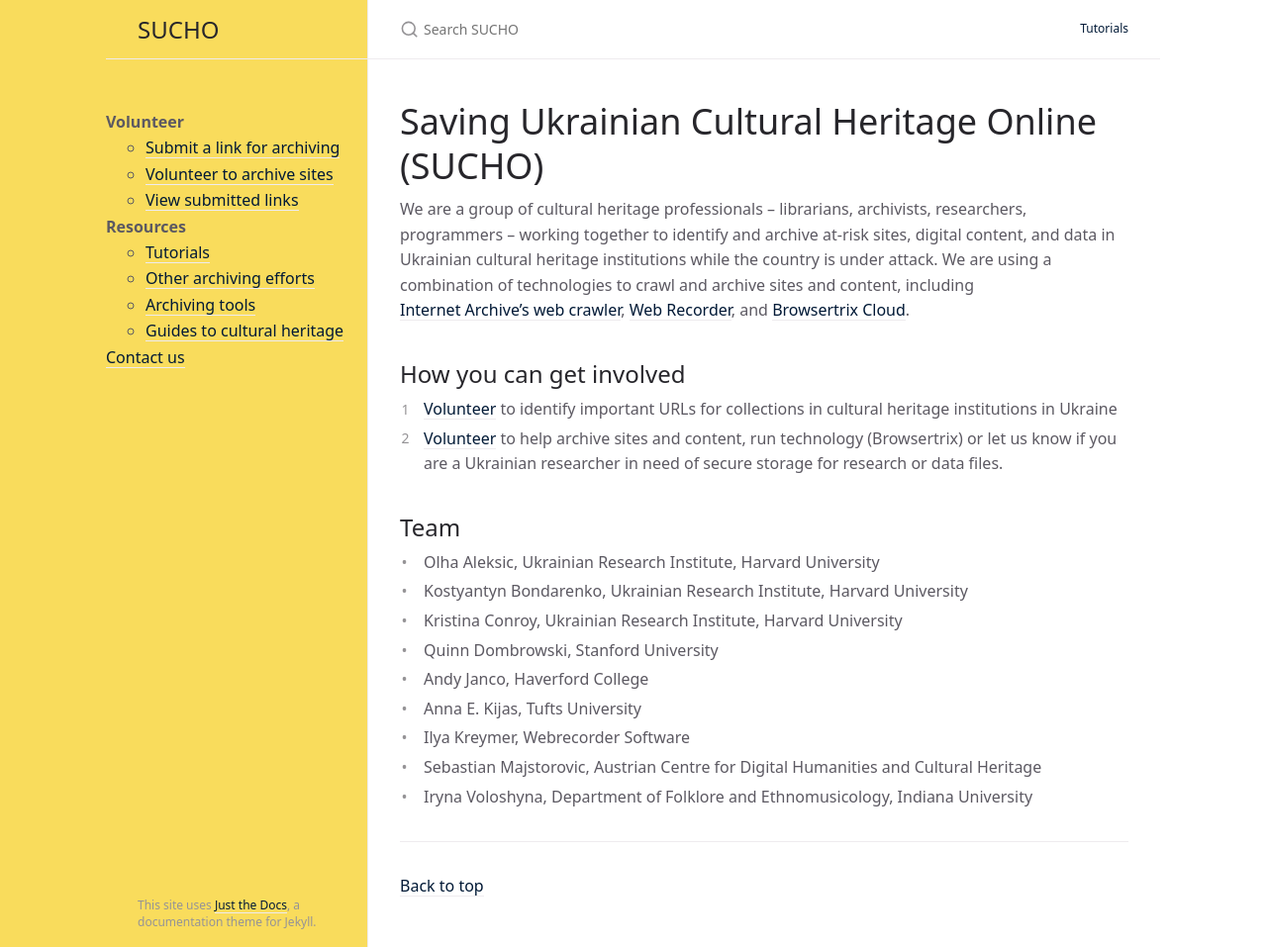
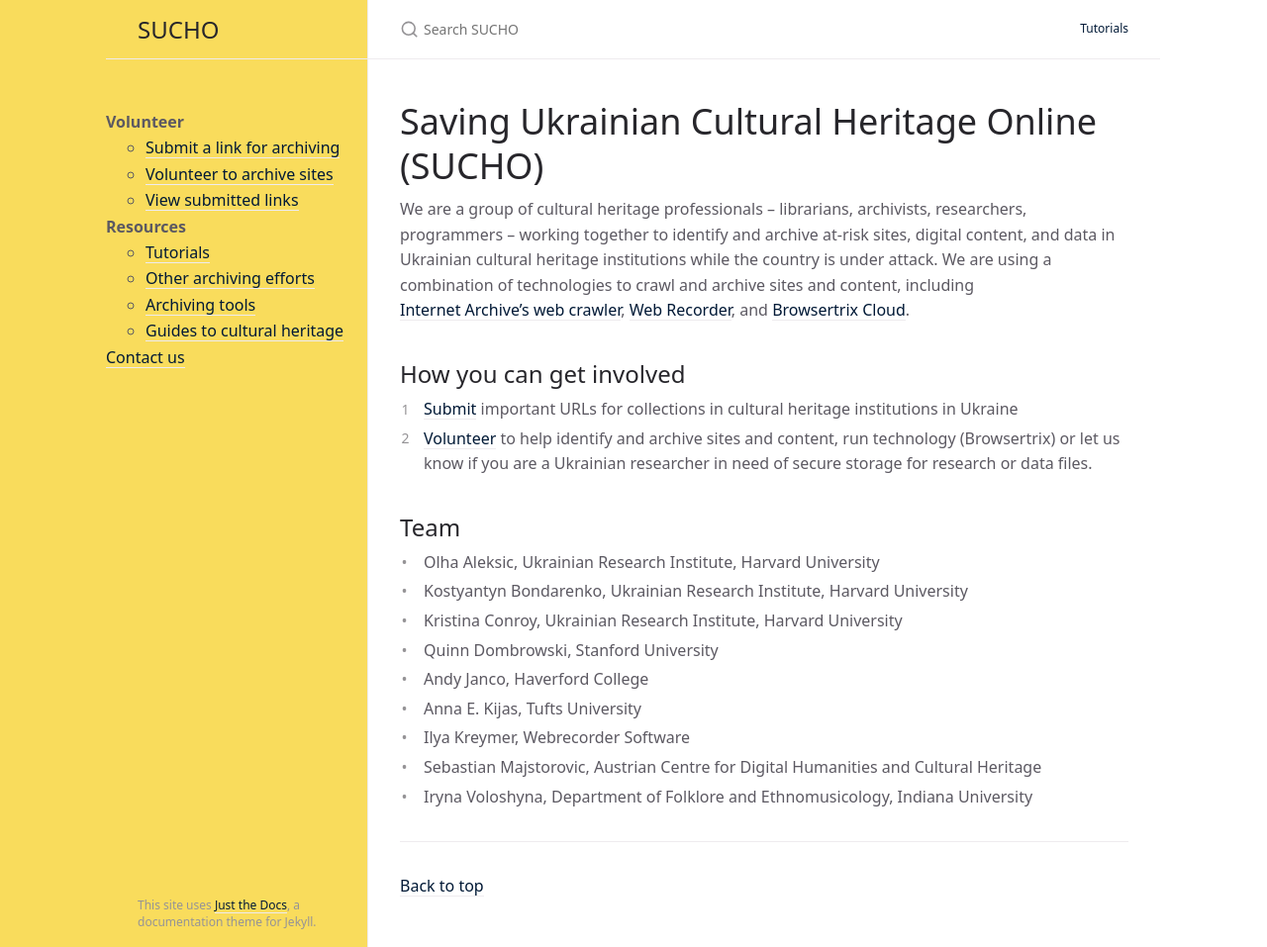
Before and after one commit to sucho-archiving/sucho-archiving.github.io, a Jekyll site: the page built from index.md, in a window 1280 px wide and 957 px high. Shown: the whole window at 99% size. Built offline with Jekyll 4.4.1, drawn with Linux system fonts in a browser that asks for light colours; our own code applies the rules of GitHub Pages for plain Markdown files.

Commit message:
Update index.md
Changed wording so there is a clear difference between merely submitting links and actual volunteering.

```diff
--- a/index.md
+++ b/index.md
@@ -9,8 +9,8 @@
 
 
 ## How you can get involved
-1. [Volunteer](https://docs.google.com/forms/d/e/1FAIpQLSffa64-l6qXqEumAcf38OEOrTFeYZEmF531PNv9ZgzNFbcgxQ/viewform) to identify important URLs for collections in cultural heritage institutions in Ukraine
-2. [Volunteer](https://docs.google.com/forms/d/e/1FAIpQLSc6KbhtEOI8zKsQmKT_waE1XlYEF1E6t-HzJ7Gc1EBfMvMg_A/viewform) to help archive sites and content, run technology (Browsertrix) or let us know if you are a Ukrainian researcher in need of secure storage for research or data files.
+1. [Submit](https://docs.google.com/forms/d/e/1FAIpQLSffa64-l6qXqEumAcf38OEOrTFeYZEmF531PNv9ZgzNFbcgxQ/viewform) important URLs for collections in cultural heritage institutions in Ukraine
+2. [Volunteer](https://docs.google.com/forms/d/e/1FAIpQLSc6KbhtEOI8zKsQmKT_waE1XlYEF1E6t-HzJ7Gc1EBfMvMg_A/viewform) to help identify and archive sites and content, run technology (Browsertrix) or let us know if you are a Ukrainian researcher in need of secure storage for research or data files.
 
 ## Team
 - Olha Aleksic, Ukrainian Research Institute, Harvard University
```
